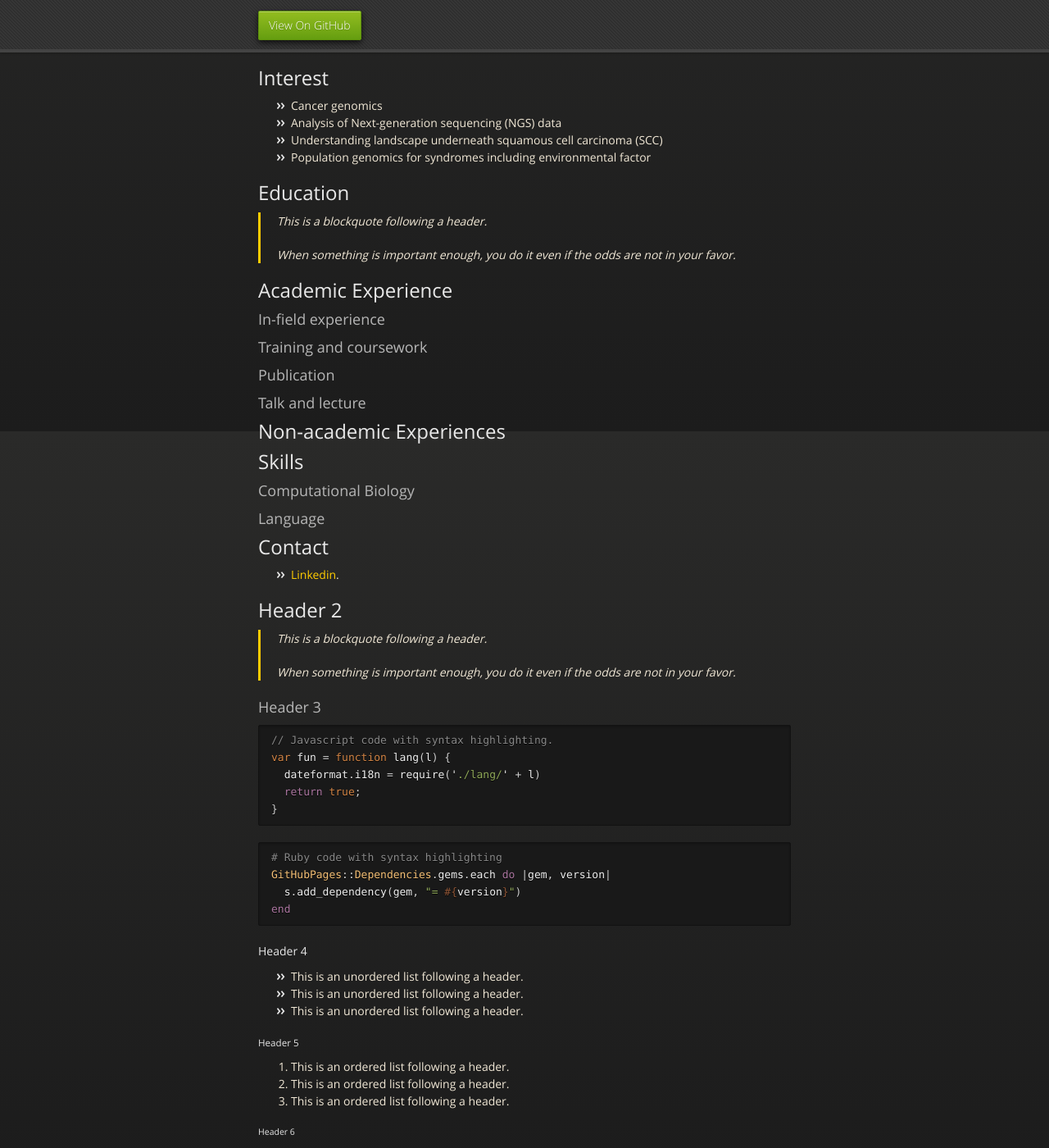
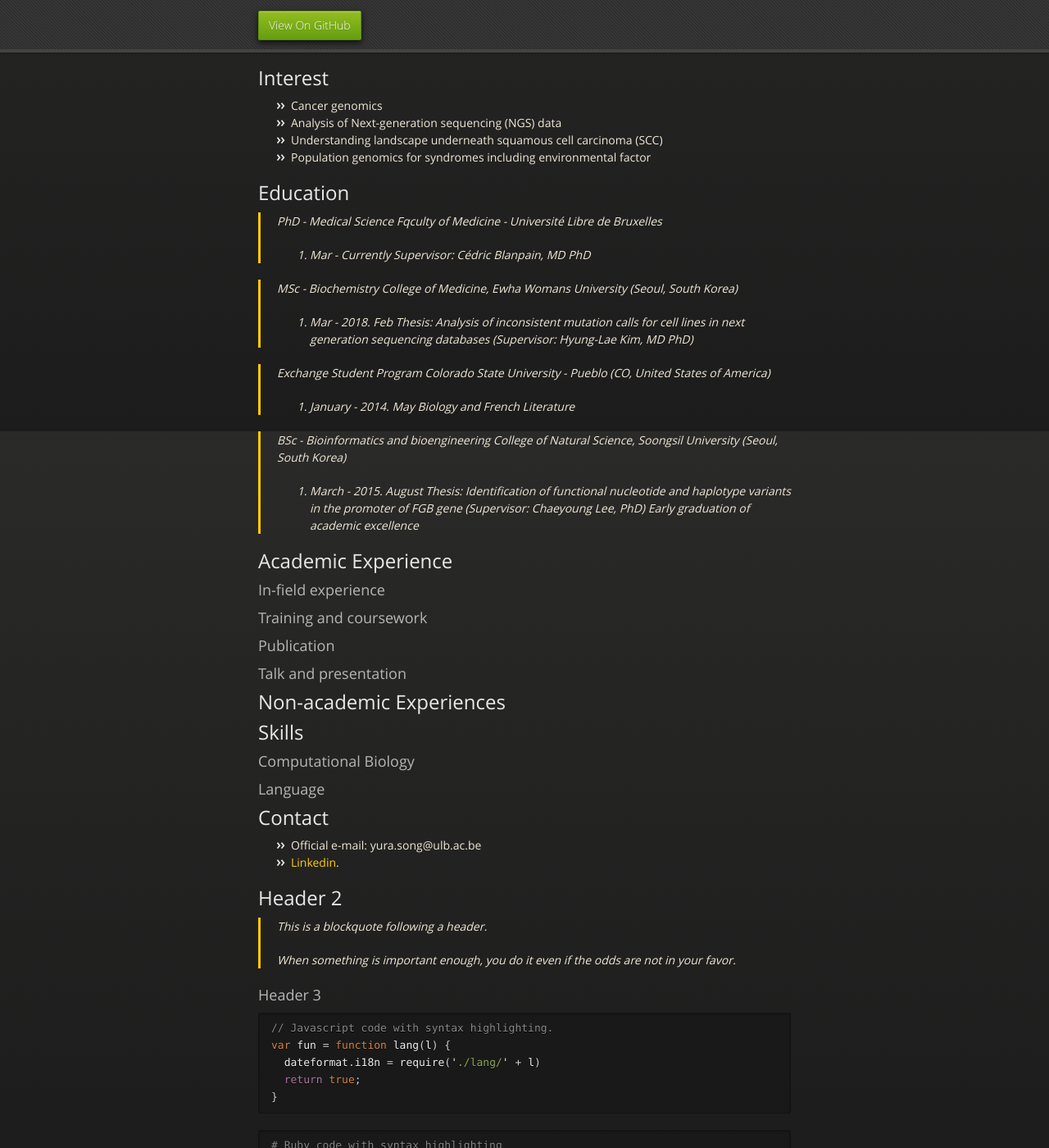
Before and after one commit to yurasong/yurasong.github.io, a Jekyll site: the page built from index.md, in a window 1280 px wide and 1400 px high, scrolled down 374 px. Shown: the whole window at 82% size. Built offline with Jekyll 4.4.1, drawn with Linux system fonts in a browser that asks for light colours.

Commit message:
education and contact updated

```diff
--- a/index.md
+++ b/index.md
@@ -19,9 +19,26 @@ There should be whitespace between paragraphs. We recommend including a README,
 
 ## Education
 
-> This is a blockquote following a header.
->
-> When something is important enough, you do it even if the odds are not in your favor.
+> PhD - Medical Science
+> Fqculty of Medicine - Université Libre de Bruxelles
+> 2016. Mar - Currently
+> Supervisor: Cédric Blanpain, MD PhD
+
+> MSc - Biochemistry
+> College of Medicine, Ewha Womans University (Seoul, South Korea)
+> 2016. Mar - 2018. Feb
+> Thesis: _Analysis of inconsistent mutation calls for cell lines in next generation sequencing databases (Supervisor: Hyung-Lae Kim, MD PhD)_
+
+> Exchange Student Program
+> Colorado State University - Pueblo (CO, United States of America)
+> 2014. January - 2014. May
+> Biology and French Literature
+
+> BSc - Bioinformatics and bioengineering
+> College of Natural Science, Soongsil University (Seoul, South Korea)
+> 2012. March - 2015. August
+> Thesis: _Identification of functional nucleotide and haplotype variants in the promoter of FGB gene (Supervisor: Chaeyoung Lee, PhD)_
+> Early graduation of academic excellence
 
 ## Academic Experience
 
@@ -31,7 +48,7 @@ There should be whitespace between paragraphs. We recommend including a README,
 
 ### Publication
 
-### Talk and lecture
+### Talk and presentation
 
 ## Non-academic Experiences
 
@@ -43,6 +60,7 @@ There should be whitespace between paragraphs. We recommend including a README,
 
 ## Contact
 
+* Official e-mail: yura.song@ulb.ac.be
 * [Linkedin](https://www.linkedin.com/in/yurasong/).
 
 ## Header 2
```
